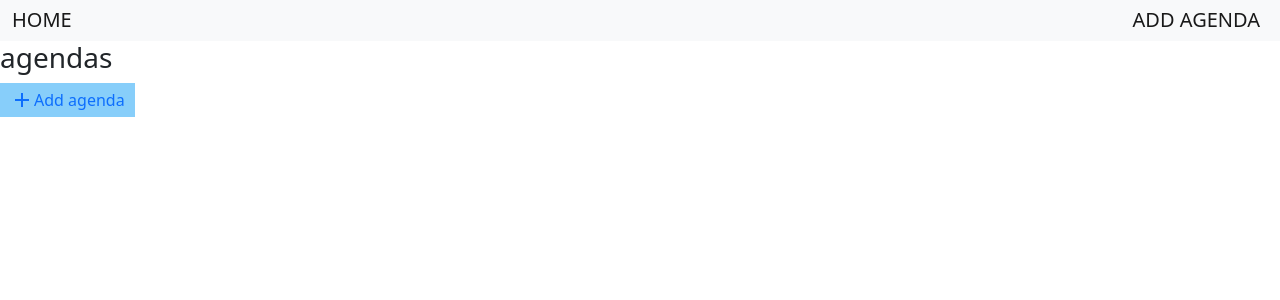
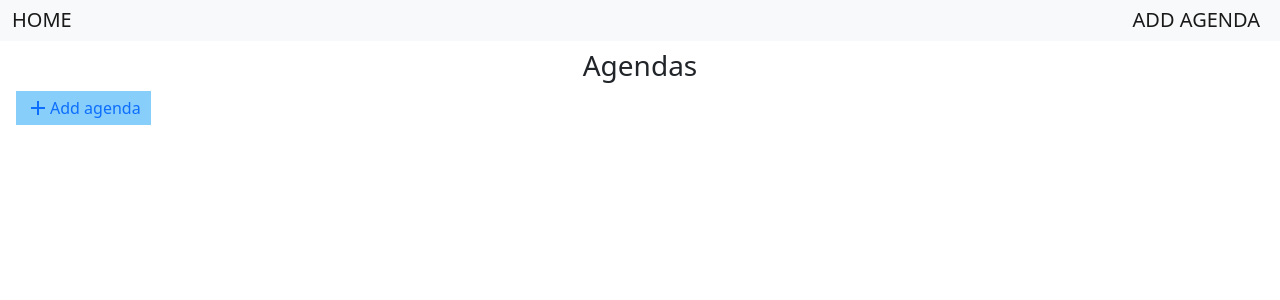
Before and after one commit to topzz100/test-task, a React (Create React App) app: page / in a window 1280 px wide. Shown: the top 300 px of the page. Built offline with nearby package versions, Linux system fonts and the light colour scheme.

Commit message:
style: color and font-size

```diff
--- a/src/pages/Home.jsx
+++ b/src/pages/Home.jsx
@@ -12,11 +12,11 @@ const Home = () => {
   return (
     <div>
       <Navbar/>
-      <h3>
-        agendas
+      <h3 className="text-center mt-2">
+        Agendas
       </h3>
       <Link to={"/add-agenda"}>
-        <div className='d-flex add-box'>
+        <div className='d-flex add-box mx-3'>
             <Add/>
             <span>Add agenda</span>
         </div>
```
